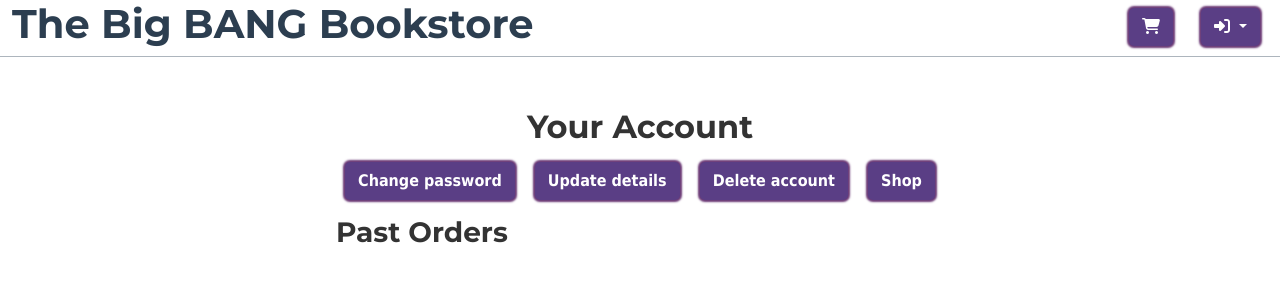
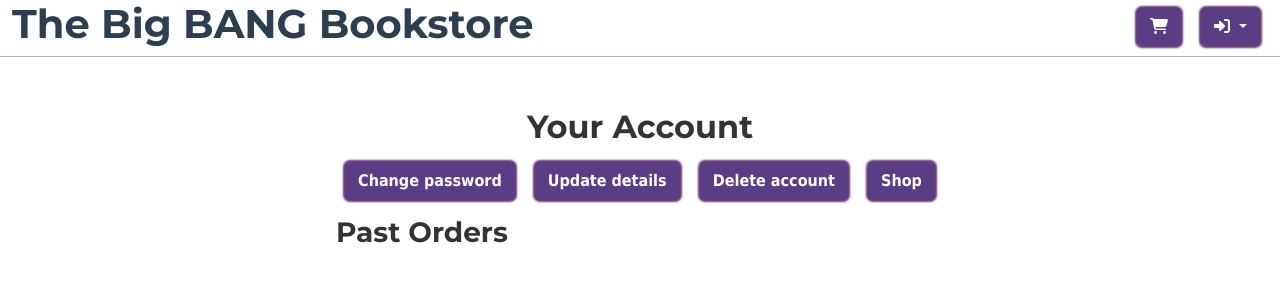
Before and after one commit to iftec/BigBangBookstore, a Django app: template store/templates/account.html in a window 1280 px wide. Shown: the top 300 px of the page. Run offline with Django 5.2, Linux system fonts and the light colour scheme; the template is opened without the code that fills it, so the values that code supplies are empty; some libraries are stand-ins or nearby versions.

Commit message:
Update base.html

```diff
--- a/templates/base.html
+++ b/templates/base.html
@@ -35,7 +35,7 @@
         <h1 class="title1 text-left pb-2 mb-0">The Big <strong>BANG</strong> Bookstore</h1>
         <nav class="d-flex align-middle p-1">
           <a href="{% url 'basket:basket' %}" aria-label="Basket">
-            <button type="button" class="btn custom-btn m-1 me-4" aria-label="View Basket"><i class="fa-solid fa-cart-shopping"></i></button>
+            <button type="button" class="btn custom-btn m-1 me-3" aria-label="View Basket"><i class="fa-solid fa-cart-shopping"></i></button>
           </a>
           <div class="dropdown">
             <button class="btn custom-btn m-1 dropdown-toggle" type="button" data-bs-toggle="dropdown" aria-expanded="false" aria-label="User menu">
```
